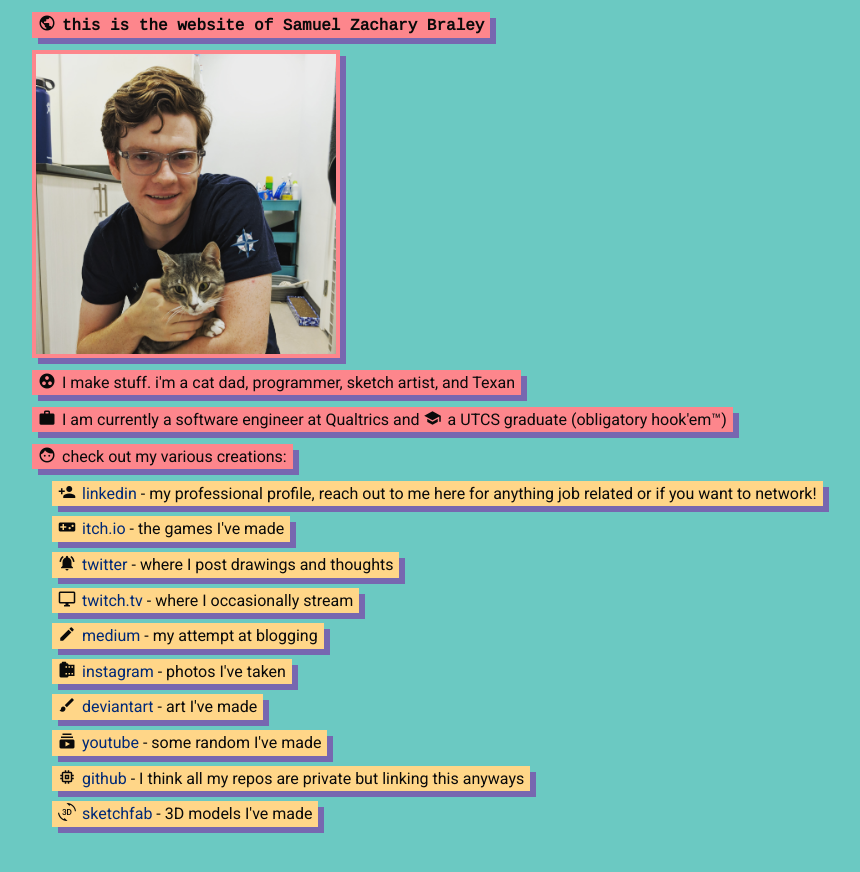
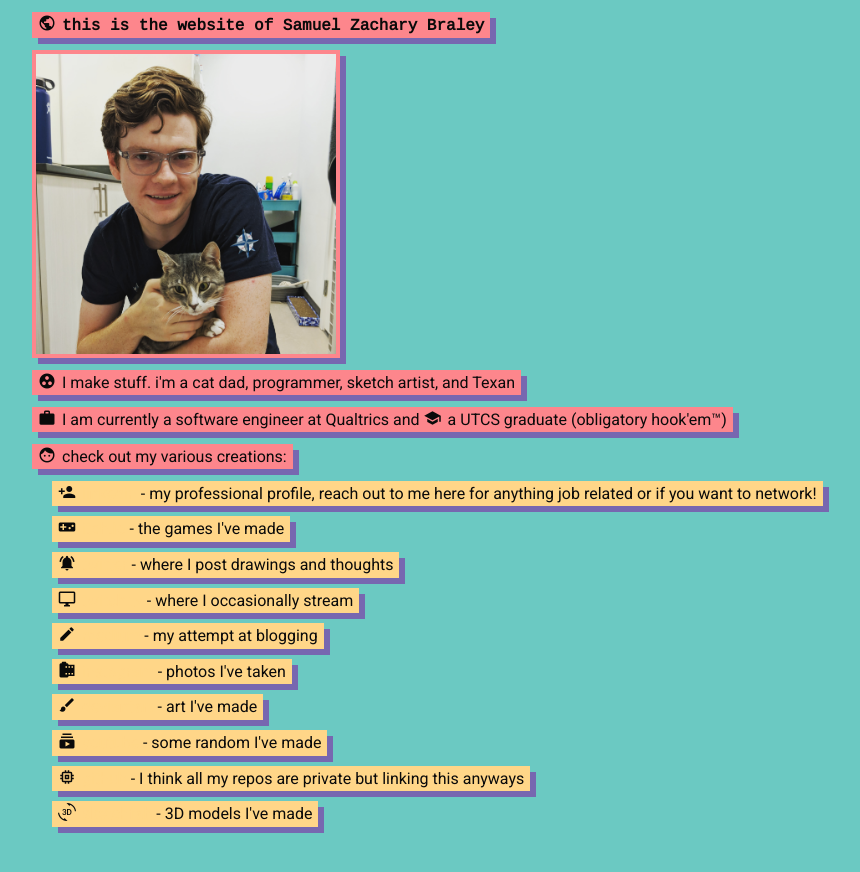
Before and after one commit to samuelbraley/samuelbraley.github.io, a plain HTML site: page index.html in a window 1280 px wide. Shown: the whole page, without its empty margins (23-883 px from the left). Drawn offline with Linux system fonts and the light colour scheme.

Commit message:
Update index.html

```diff
--- a/index.html
+++ b/index.html
@@ -61,7 +61,7 @@
 		font-size: 18px !important;
 	}
 	a {
-		color: #002977;
+		color: #FFD688;
 	}
 	</style>
 	<body>
```
